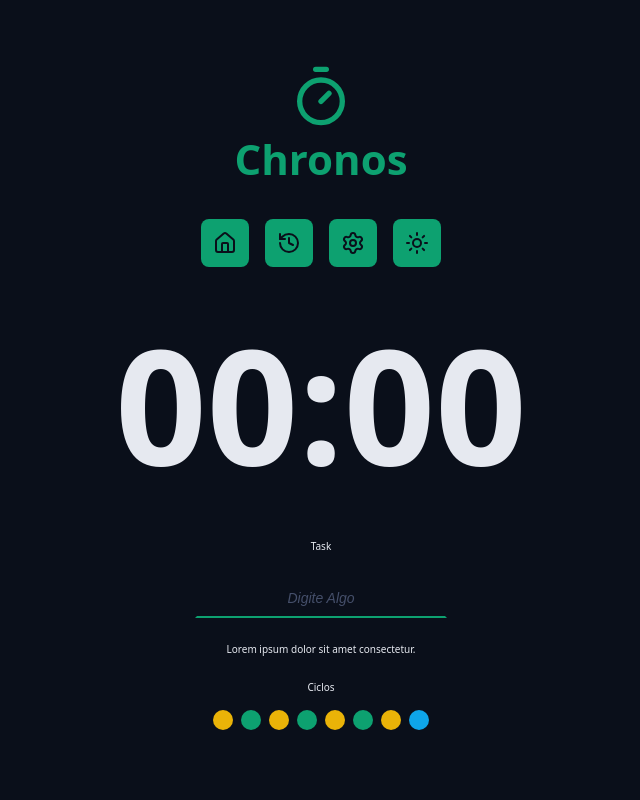
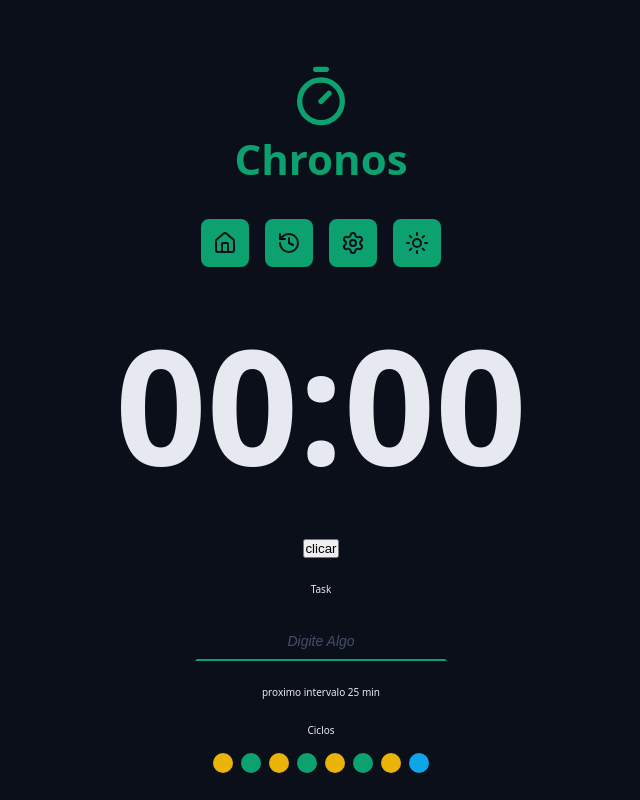
Before and after one commit to albertolotz/chronos-pomodoro, a React (Vite) app: page / in a window 1280 px wide. Shown: the top 800 px of the page, without its empty margins (319-959 px from the left). Built offline with nearby package versions, Linux system fonts and the light colour scheme.

Commit message:
1.0.12: Criação Contextos

```diff
--- a/src/App.tsx
+++ b/src/App.tsx
@@ -2,7 +2,24 @@
 import './assets/styles/global.css';
 
 import { Home } from './pages/home';
+import { useState } from 'react';
+import type { TaskStateModel } from './models/TaskStateModel';
+
+const initialState: TaskStateModel = {
+  tasks: [],
+  secondsRemaning: 0,
+  formattedSecondsRemaning: '00:00',
+  activeTask: null,
+  currentCycle: 0,
+  config: {
+    workTime: 25,
+    shortBreakTime: 5,
+    longBreak: 15,
+  },
+};
 
 export function App() {
-  return <Home />;
+  const [state, setState] = useState(initialState);
+
+  return <Home state={state} setState={setState} />;
 }
--- a/src/components/CountDown/index.tsx
+++ b/src/components/CountDown/index.tsx
@@ -1,9 +1,10 @@
+import type { HomeProps } from '../../pages/home';
 import styles from './styles.module.css';
 
-export function CountDown() {
+export function CountDown({ state }: HomeProps) {
   return (
     <div className={styles.countdown}>
-      <span>00:00</span>
+      <span>{state.formattedSecondsRemaning}</span>
     </div>
   );
 }
--- a/src/components/MainForm/index.tsx
+++ b/src/components/MainForm/index.tsx
@@ -4,10 +4,29 @@
 import { Cycles } from '../Cycles';
 import { DefaultButton } from '../DefaultButton';
 import { DefaultInput } from '../DefaultInput';
+import type { HomeProps } from '../../pages/home';
 
-export function MainForm() {
+export function MainForm({ state, setState }: HomeProps) {
+  function handleClick() {
+    setState(prevState => {
+      return {
+        ...prevState,
+        config: {
+          ...prevState.config,
+          workTime: 78,
+        },
+        formattedSecondsRemaning: '44:87',
+      };
+    });
+  }
   return (
     <form className='form' action=''>
+      <div>
+        <button type='button' onClick={handleClick}>
+          clicar
+        </button>
+      </div>
+
       <div className='formRow'>
         <DefaultInput
           id='meuInput'
@@ -18,7 +37,7 @@
       </div>
 
       <div className='formRow'>
-        <p>Lorem ipsum dolor sit amet consectetur.</p>
+        <p>proximo intervalo {state.config.workTime} min</p>
       </div>
 
       <div className='formRow'>
--- /dev/null
+++ b/src/models/TaskStateModel.ts
@@ -0,0 +1,16 @@
+import type { TaskModel } from './TaskModel';
+
+//Estado -> Componente -> Filhos
+
+export type TaskStateModel = {
+  tasks: TaskModel[]; //historico, MainForm
+  secondsRemaning: number; //CoutDown, Historico, MainForm, Button
+  formattedSecondsRemaning: string; // Titulo, CoutDown
+  activeTask: TaskModel | null; //CoutDown, Historico, MainForm, Button
+  currentCycle: number; // numero de 1 a 8 // Home
+  config: {
+    workTime: number; // MainForm
+    shortBreakTime: number; //MainForm
+    longBreak: number; //MainForm
+  };
+};
--- a/src/pages/home/index.tsx
+++ b/src/pages/home/index.tsx
@@ -3,17 +3,23 @@
 import { Container } from '../../components/Container';
 import { CountDown } from '../../components/CountDown';
 import { MainForm } from '../../components/MainForm';
+import type { TaskStateModel } from '../../models/TaskStateModel';
 import { MainTemplate } from '../../templates/MainTemplate';
 
-export function Home() {
+export type HomeProps = {
+  state: TaskStateModel;
+  setState: React.Dispatch<React.SetStateAction<TaskStateModel>>;
+};
+
+export function Home(props: HomeProps) {
   return (
     <MainTemplate>
       <Container>
-        <CountDown />
+        <CountDown {...props} />
       </Container>
 
       <Container>
-        <MainForm />
+        <MainForm {...props} />
       </Container>
     </MainTemplate>
   );
```
Also changed, not shown: src/models/TaskModel.ts (added, +11 -0 lines).
